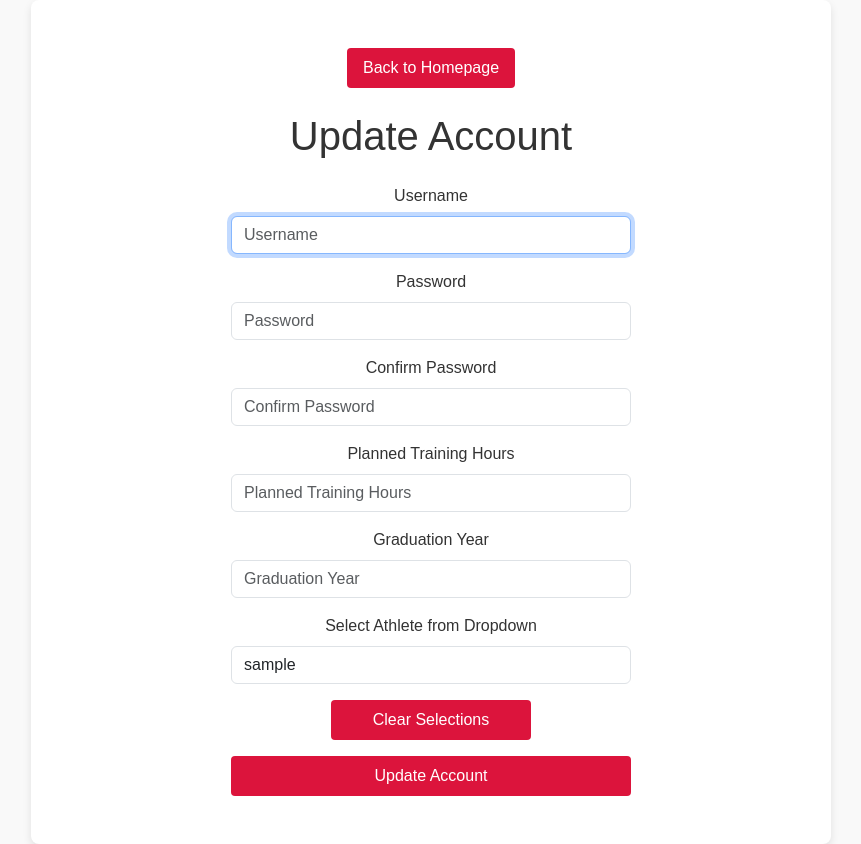
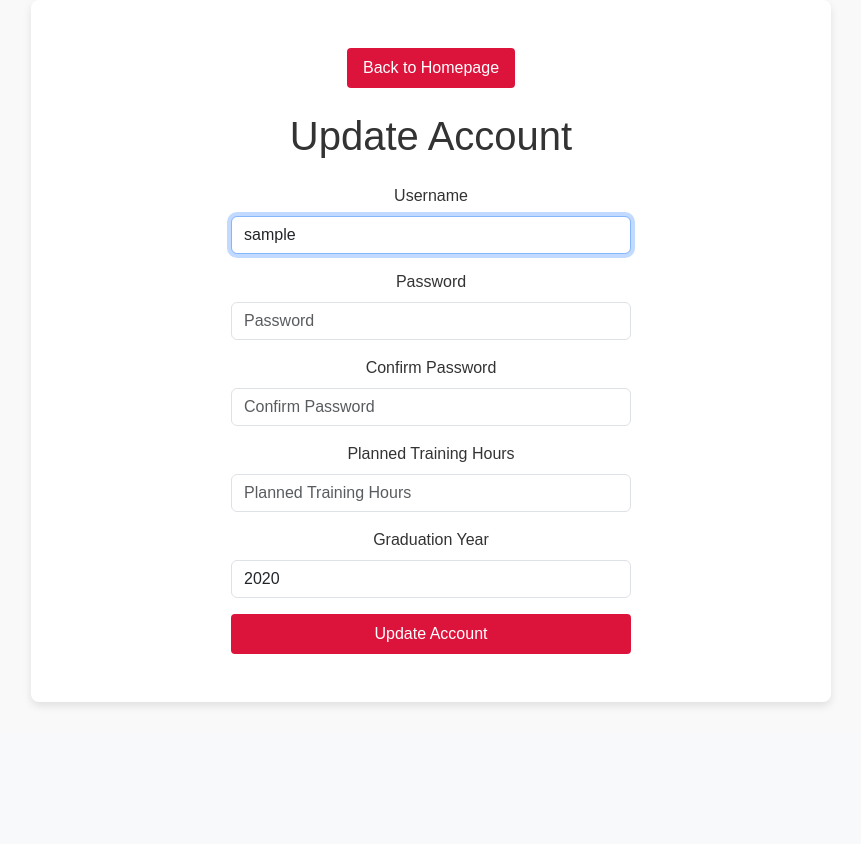
Before and after one commit to edwinharvard/Athlete-Training-Log, a Flask app: template templates/update_athlete_account.html in a window 1280 px wide. Shown: the part 68-912 px from the top of the page, without its empty margins (209-1070 px from the left). After the commit the page ends 774 px from the top, so only its background shows below. Run offline with Flask 3, Linux system fonts and the light colour scheme; the template is opened without the code that fills it: most values are stand-ins (such as "Sample title", 1, 10 or a date in 2020); parts of the project's set-up code (start-up, migrations or seed data) failed here and were passed over.

Commit message:
separate athlete and coach account update

```diff
--- a/app.py
+++ b/app.py
@@ -142,7 +142,7 @@ def update_athlete_account():
     if request.method == "POST":
         db = get_db()
         # Retrieve the form data submitted by the user
-        athlete_id = request.form.getlist("athlete_ids")  # List of selected athlete IDs
+        athlete_id = request.form.getlist("athlete_id")
         username = request.form.get("username")  # New username input
         password = request.form.get("password")  # New password input (correct field name)
         confirmation = request.form.get("confirmation")  # Password confirmation input
@@ -167,27 +167,20 @@ def update_athlete_account():
         # Retrieve the current user's ID from the session
         current_user = session["user_id"]
 
-        # If an athlete is selected, handle updating their info
-        if athlete_id:
-            # Make sure we only have one athlete selected (otherwise return an error)
-            if len(athlete_id) != 1:
-                return apology("Please select only one athlete to update", 400)
-            athlete_id = athlete_id[0]  # Extract the single athlete ID
-            current_user = athlete_id  # Update the current user to the selected athlete
-            try:
-                # Perform the update for the username, password, planned hours, and graduation year
-                db.execute("""
-                    UPDATE users
-                    SET username = ?,
-                        password_hash = ?,
-                        planned_hours = ?,
-                        graduation_year = ?
-                    WHERE id = ?
-                """, (username, password_hash, planned_hours, graduation_year, current_user,))
-                db.commit()
-            except Exception as e:
-                # Catch any database errors (e.g., if the username already exists) and show an error message
-                return apology(f"Error: {e}", 400)
+        try:
+            # Perform the update for the username, password, planned hours, and graduation year
+            db.execute("""
+                UPDATE users
+                SET username = ?,
+                    password_hash = ?,
+                    planned_hours = ?,
+                    graduation_year = ?
+                WHERE id = ?
+            """, (username, password_hash, planned_hours, graduation_year, athlete_id,))
+            db.commit()
+        except Exception as e:
+            # Catch any database errors (e.g., if the username already exists) and show an error message
+            return apology(f"Error: {e}", 400)
 
         # Redirect to the homepage after the update is successful
         return redirect("/")
@@ -195,10 +188,13 @@ def update_athlete_account():
 
     else:
         db = get_db()
+        athlete_id = request.args.get("id")
+        if not athlete_id:
+            return "Error: athlete id is missing", 400
         # If the request method is GET, render the update account page
         # Retrieve all athletes that the current user (coach) can manage
-        athletes = db.execute("SELECT id, username FROM users WHERE coach = ?", (0,)).fetchall()
-        return render_template("update_athlete_account.html", athletes=athletes)
+        athlete = db.execute("SELECT * FROM users WHERE id = ?", (athlete_id,)).fetchone()
+        return render_template("update_athlete_account.html", athlete=athlete)
 
 
 
--- a/templates/update_athlete_account.html
+++ b/templates/update_athlete_account.html
@@ -15,11 +15,12 @@
 
     <!-- Form for updating the account details -->
     <form action="/update-account" method="post" class="mx-auto" style="max-width: 400px;">
+        <input type="hidden" name="athlete_id" value="{{ athlete.id }}">
 
         <!-- Input field for the username -->
         <div class="mb-3">
             <label for="username" class="form-label">Username</label>
-            <input autocomplete="off" autofocus class="form-control" name="username" placeholder="Username" type="text" required>
+            <input autocomplete="off" autofocus class="form-control" name="username" placeholder="Username" value="{{ athlete.username }}" type="text" required>
         </div>
 
         <!-- Input field for the password -->
@@ -37,29 +38,13 @@
         <!-- Input field for planned training hours -->
         <div class="mb-3">
             <label for="planned_hours" class="form-label">Planned Training Hours</label>
-            <input class="form-control" name="planned_hours" placeholder="Planned Training Hours" type="number" min="0" max="8760">
+            <input class="form-control" name="planned_hours" placeholder="Planned Training Hours" value="{{ athlete.planned_hours }}"type="number" min="0" max="8760">
         </div>
 
         <!-- Input field for the athlete's graduation year -->
         <div class="mb-3">
             <label for="graduation_year" class="form-label">Graduation Year</label>
-            <input class="form-control" name="graduation_year" placeholder="Graduation Year" type="number" min="2025" max="2028">
-        </div>
-
-        <!-- Dropdown to select athletes (only visible to coaches) -->
-        <div class="mb-3">
-            <label for="athlete_ids" class="form-label">Select Athlete from Dropdown</label>
-            <select id="athlete_ids" class="form-control" name="athlete_ids" required>
-                <!-- Loop through athletes and display options for selection -->
-                {% for athlete in athletes %}
-                    <option value="{{ athlete.id }}">{{ athlete.username }}</option>
-                {% endfor %}
-            </select>
-        </div>
-
-        <!-- Clear Selections button -->
-        <div class="text-center mb-3">
-            <button type="button" class="btn btn-secondary w-50" id="clearSelectionsBtn">Clear Selections</button>
+            <input class="form-control" name="graduation_year" placeholder="Graduation Year" type="number" min="2025" max="2028" value="{{ athlete.graduation_year }}">
         </div>
 
         <!-- Submit button to update the account -->
@@ -67,19 +52,5 @@
     </form>
 </div>
 
-<!-- JavaScript for handling the "Clear Selections" button -->
-<script>
-    document.addEventListener('DOMContentLoaded', function () {
-        const selectElement = document.getElementById('athlete_ids');
-        const resetButton = document.getElementById('clearSelectionsBtn');
-
-        // Event listener to deselect all options when the button is clicked
-        resetButton.addEventListener('click', function () {
-            for (let option of selectElement.options) {
-                option.selected = false;
-            }
-        });
-    });
-</script>
 
 {% endblock %}
```
Also changed, not shown: templates/index.html (+9 -21 lines), templates/view_athletes.html (+25 -7 lines).
